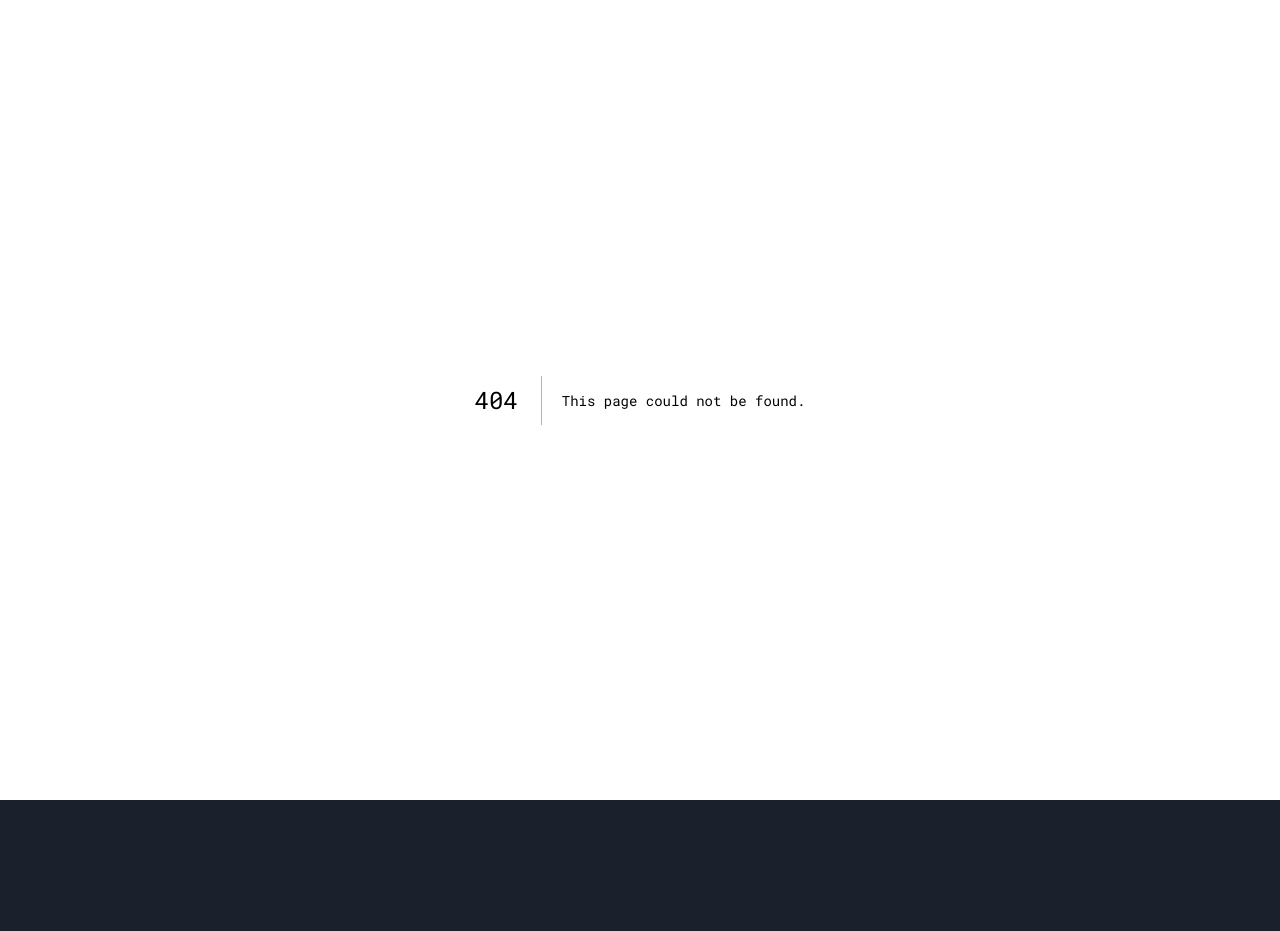
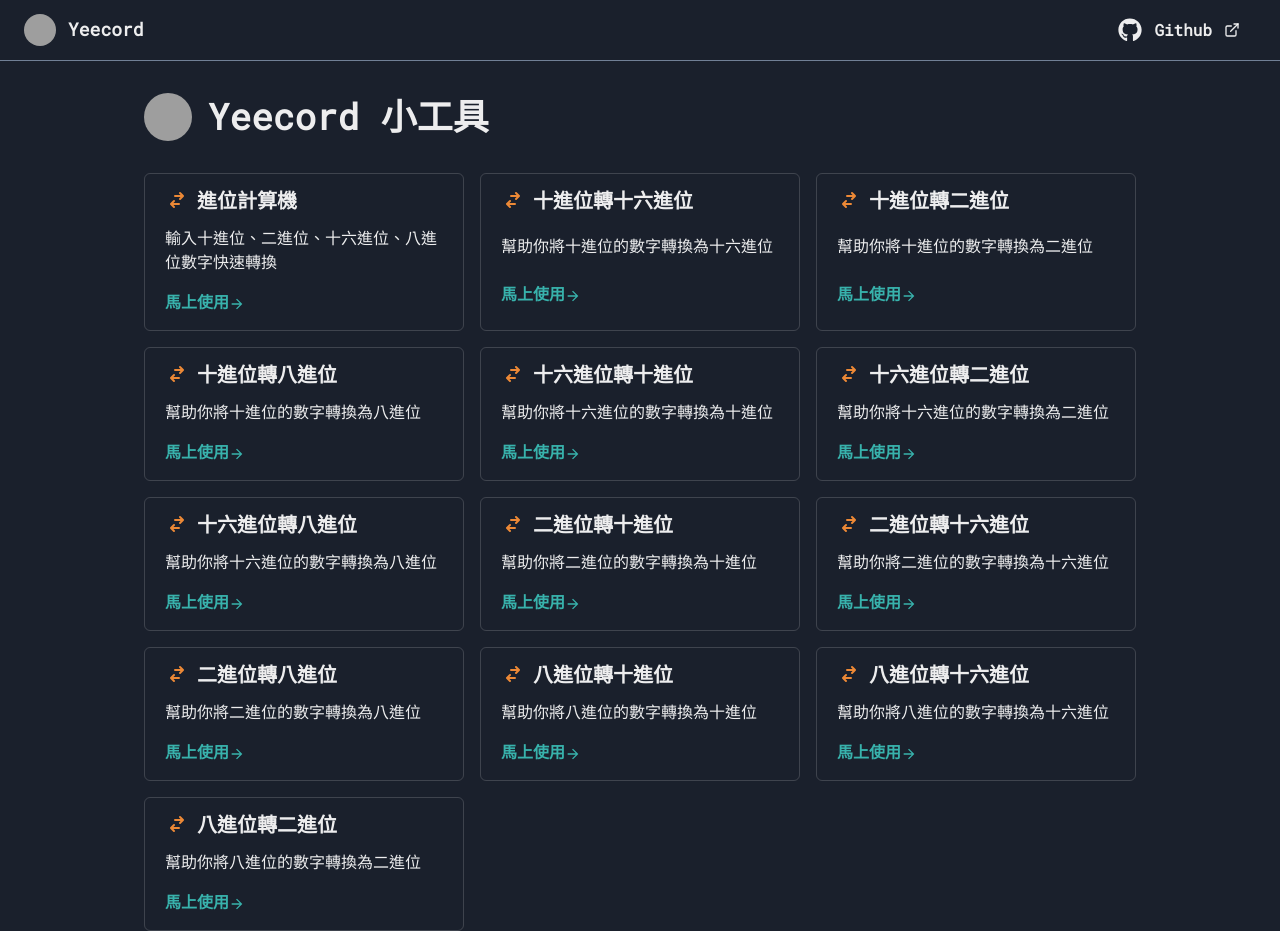
Before and after one commit to yeecord/tools, a Next.js app: page / in a window 1280 px wide. Before the commit this address had no page. Before the commit the page ends 800 px from the top, so only its background shows below. Built offline with nearby package versions, Linux system fonts and the light colour scheme; grey boxes are pictures that could not be loaded.

Commit message:
add home page

```diff
--- a/components/calculatorItem.js
+++ b/components/calculatorItem.js
@@ -1,4 +1,4 @@
-import {Flex, Grid, Heading, Image, Link, Input, Text, Box} from "@chakra-ui/react"
+import {Flex, Grid, Heading, Image, Link, Input, Text} from "@chakra-ui/react"
 import NextLink from "next/link"
 
 export const types = [
@@ -43,7 +43,7 @@
 			px={[4, 6, 8]}
 			py={[4, 4, 6]}
 		>
-			<Heading as="h3" fontSize={["1.25rem", "1.5rem"]}>{title}</Heading>
+			<Heading as="h3" fontSize="1.25rem">{title}</Heading>
 			<Flex
 				gap=".5rem"
 				alignItems="center"
--- a/components/nav.js
+++ b/components/nav.js
@@ -86,7 +86,7 @@
 			w="100%"
 			mb={[6, 8]}
 			py={2.5}
-			px={6}
+			px={[4, 6]}
 			bg="gray.800"
 			zIndex={100}
 			borderBottom={1}
@@ -104,7 +104,7 @@
 	return (
 		<a href="https://tools.yeecord.com/" onClick={(e) => {
 			e.preventDefault()
-			router.push("/calculator")
+			router.push("/")
 		}}>
 			<Flex gap=".75rem" alignItems="center">
 				<Image src="https://yeecord.com/img/logo.png" borderRadius="full" boxSize="32px" alt="Yeecord"/>
--- /dev/null
+++ b/pages/index.js
@@ -0,0 +1,83 @@
+import {
+	Box,
+	Flex,
+	Grid,
+	Heading,
+	Icon,
+	Image,
+	Link,
+	LinkBox,
+	LinkOverlay,
+	SimpleGrid,
+	Text
+} from "@chakra-ui/react"
+import {Nav} from "@components/nav"
+import {NextSeo} from "next-seo"
+import NextLink from "next/link"
+import {HiSwitchHorizontal} from "react-icons/hi"
+import {ArrowForwardIcon} from "@chakra-ui/icons"
+import {types} from "@components/calculatorItem"
+
+const calculators = []
+
+for(const from of types) {
+	for(const to of types) {
+		if(from.id === to.id)
+			continue
+
+		calculators.push(
+			<IndexItem
+				title={`${from.chinese}轉${to.chinese}`}
+				description={`幫助你將${from.chinese}的數字轉換為${to.chinese}`}
+				href={`/calculator/${from.id}/${to.id}`}
+				icon={HiSwitchHorizontal}
+			/>
+		)
+	}
+}
+
+export default function Index() {
+	return (
+		<Box>
+			<NextSeo/>
+			<Nav/>
+			<Grid gap={8} maxWidth={1024} mx="auto" px={4}>
+				<Flex gap={4} alignItems="center">
+					<Image src="https://yeecord.com/img/logo.png" w="48px" h="48px" rounded="full"/>
+					<Heading as="h1">Yeecord 小工具</Heading>
+				</Flex>
+				<SimpleGrid columns={[1, 2, 3]} spacing={4}>
+					<IndexItem
+						title="進位計算機"
+						description="輸入十進位、二進位、十六進位、八進位數字快速轉換"
+						href="/calculator"
+						icon={HiSwitchHorizontal}
+					/>
+					{calculators}
+				</SimpleGrid>
+			</Grid>
+		</Box>
+	)
+}
+
+function IndexItem({ title, description, icon, href }) {
+	return (
+		<LinkBox borderWidth="1px" rounded="md" px={5} py={4} display="grid" gap={4}>
+			<NextLink href={href} passHref>
+				<LinkOverlay>
+					<Flex gap={2} alignItems="center">
+						<Icon as={icon} w={6} h={5} color="orange.400"/>
+						<Heading lineHeight="100%" size="md">{title}</Heading>
+					</Flex>
+				</LinkOverlay>
+			</NextLink>
+			<Text>{description}</Text>
+			<NextLink href={href} passHref>
+				<Link color="teal.400" fontWeight={600}>
+					馬上使用
+					<ArrowForwardIcon/>
+				</Link>
+			</NextLink>
+		</LinkBox>
+	)
+}
```
Also changed, not shown: pages/twos-complement/index.js (added, +10 -0 lines), 1 other file (tests, documents, lock files or other folders).
